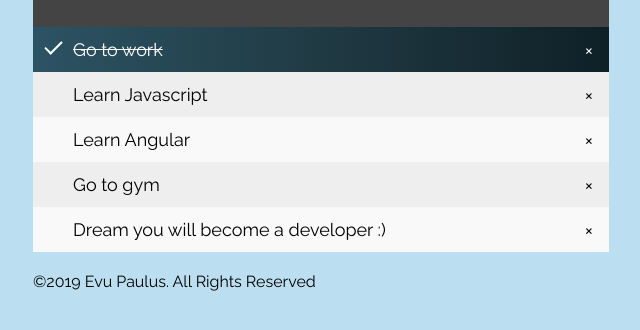
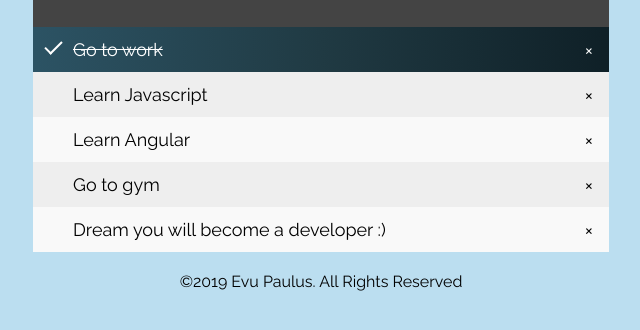
Before and after one commit to paulus1991/todolist, a plain HTML site: page index.html in a window 1280 px wide. Shown: the part 172-502 px from the top of the page, without its empty margins (319-959 px from the left). Drawn offline with Linux system fonts and the light colour scheme.

Commit message:
Update main.css

```diff
--- a/main.css
+++ b/main.css
@@ -131,10 +131,10 @@ input {
 
 footer{
 
-   position:absolute;
+
     padding-top: 20px;
    text-align: center;
-
+  width:100%;
 
     color: black;
 
```
